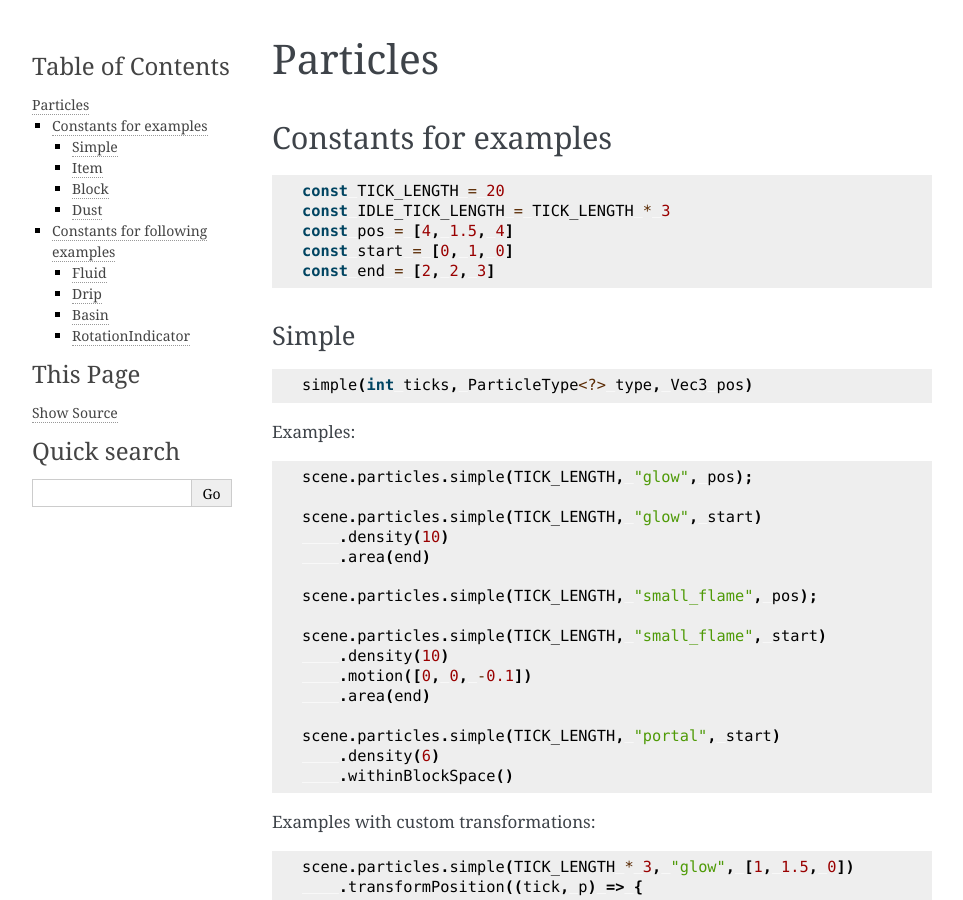
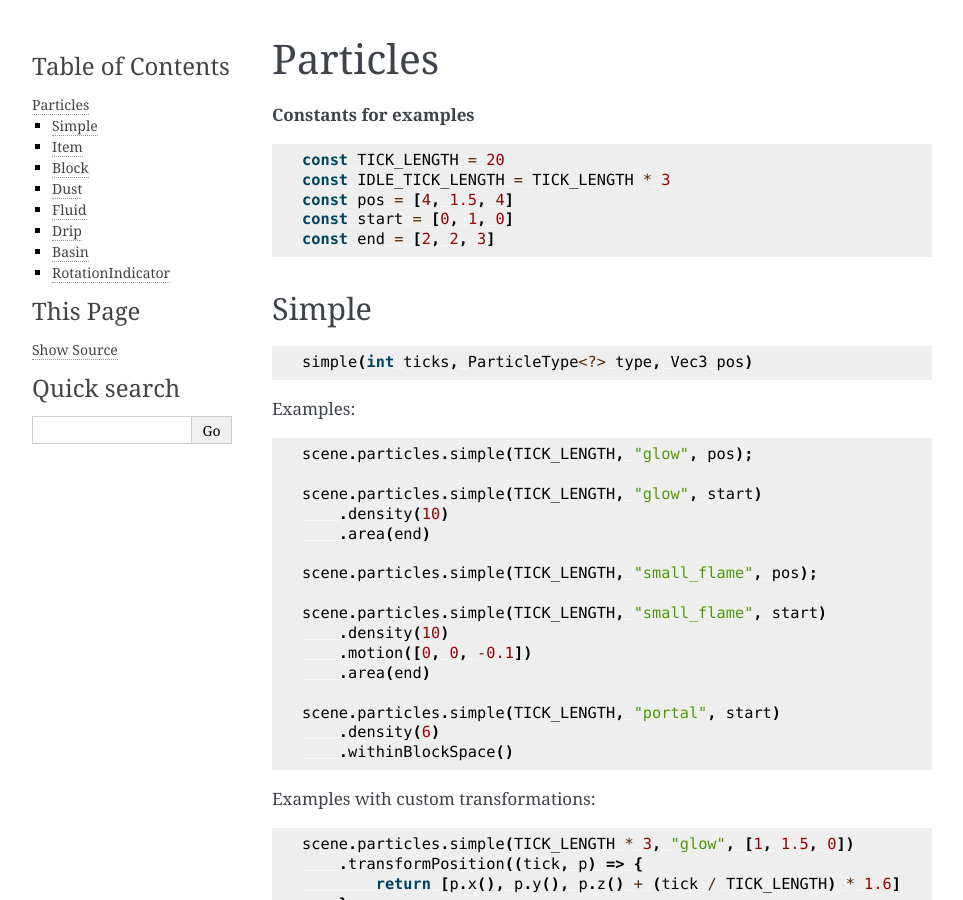
Before and after one commit to Ludi87/ponderjs-docs, a Sphinx documentation site: the page built from docs/particles.md, in a window 1280 px wide and 900 px high. Shown: the whole window, without its empty margins (148-1111 px from the left). Built offline with Sphinx 7.4.7, drawn with Linux system fonts in a browser that asks for light colours; pages that are not in the unit, such as notebooks, are missing from menus.

Commit message:
Update particles.md

````diff
--- a/docs/particles.md
+++ b/docs/particles.md
@@ -1,6 +1,6 @@
 ## Particles
 
-### Constants for examples
+**Constants for examples**
 
 ```js
 const TICK_LENGTH = 20
@@ -121,7 +121,7 @@ scene.particles.dust(TICK_LENGTH, "#FF0000", "#0000FF", start)
     .roll(3)
 ```
 
-### Constants for following examples
+**Constants for following examples**
 
 ```js
 const delta = [0.3, 0.3, 0.3]
````
